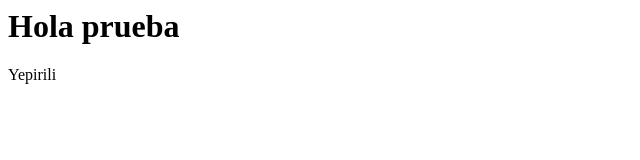
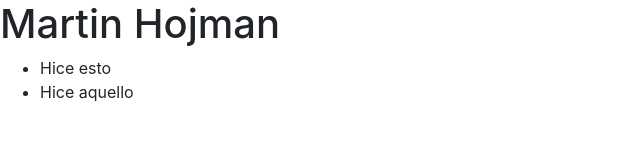
Before and after one commit to MartinHoj/MartinHoj.github.io, a plain HTML site: page index.html in a window 1280 px wide. Shown: the whole page, without its empty margins (0-640 px from the left). Drawn offline with nearby package versions, Linux system fonts and the light colour scheme.

Commit message:
Bootstrap

```diff
--- a/index.html
+++ b/index.html
@@ -1,10 +1,26 @@
 <html>
 <head>
-<title> Majon </title>
-<head>
+<title> Martin Hojman </title>
+<link rel="icon" href="https://img.icons8.com/ios/50/000000/purposeful-man.png">
+
+<!-- CSS only -->
+<link rel="stylesheet" href="https://stackpath.bootstrapcdn.com/bootstrap/4.5.0/css/bootstrap.min.css" integrity="sha384-9aIt2nRpC12Uk9gS9baDl411NQApFmC26EwAOH8WgZl5MYYxFfc+NcPb1dKGj7Sk" crossorigin="anonymous">
+</head>
 
 <body>
-<h1> Hola prueba </h1>
-  <div class="container">Yepirili</div>
-  <script> console.log("Hola") </script>
+<h1> Martin Hojman </h1>
+  <ul class="list">
+    <li>Hice esto</li>
+    <li>Hice aquello</li>
+  </ul>
+
+
+
+
+  <script src="index.js"></script>
+  <!-- JS, Popper.js, and jQuery -->
+<script src="https://code.jquery.com/jquery-3.5.1.slim.min.js" integrity="sha384-DfXdz2htPH0lsSSs5nCTpuj/zy4C+OGpamoFVy38MVBnE+IbbVYUew+OrCXaRkfj" crossorigin="anonymous"></script>
+<script src="https://cdn.jsdelivr.net/npm/popper.js@1.16.0/dist/umd/popper.min.js" integrity="sha384-Q6E9RHvbIyZFJoft+2mJbHaEWldlvI9IOYy5n3zV9zzTtmI3UksdQRVvoxMfooAo" crossorigin="anonymous"></script>
+<script src="https://stackpath.bootstrapcdn.com/bootstrap/4.5.0/js/bootstrap.min.js" integrity="sha384-OgVRvuATP1z7JjHLkuOU7Xw704+h835Lr+6QL9UvYjZE3Ipu6Tp75j7Bh/kR0JKI" crossorigin="anonymous"></script>
 </body>
+</html>
```
Also changed, not shown: index.js (added).
